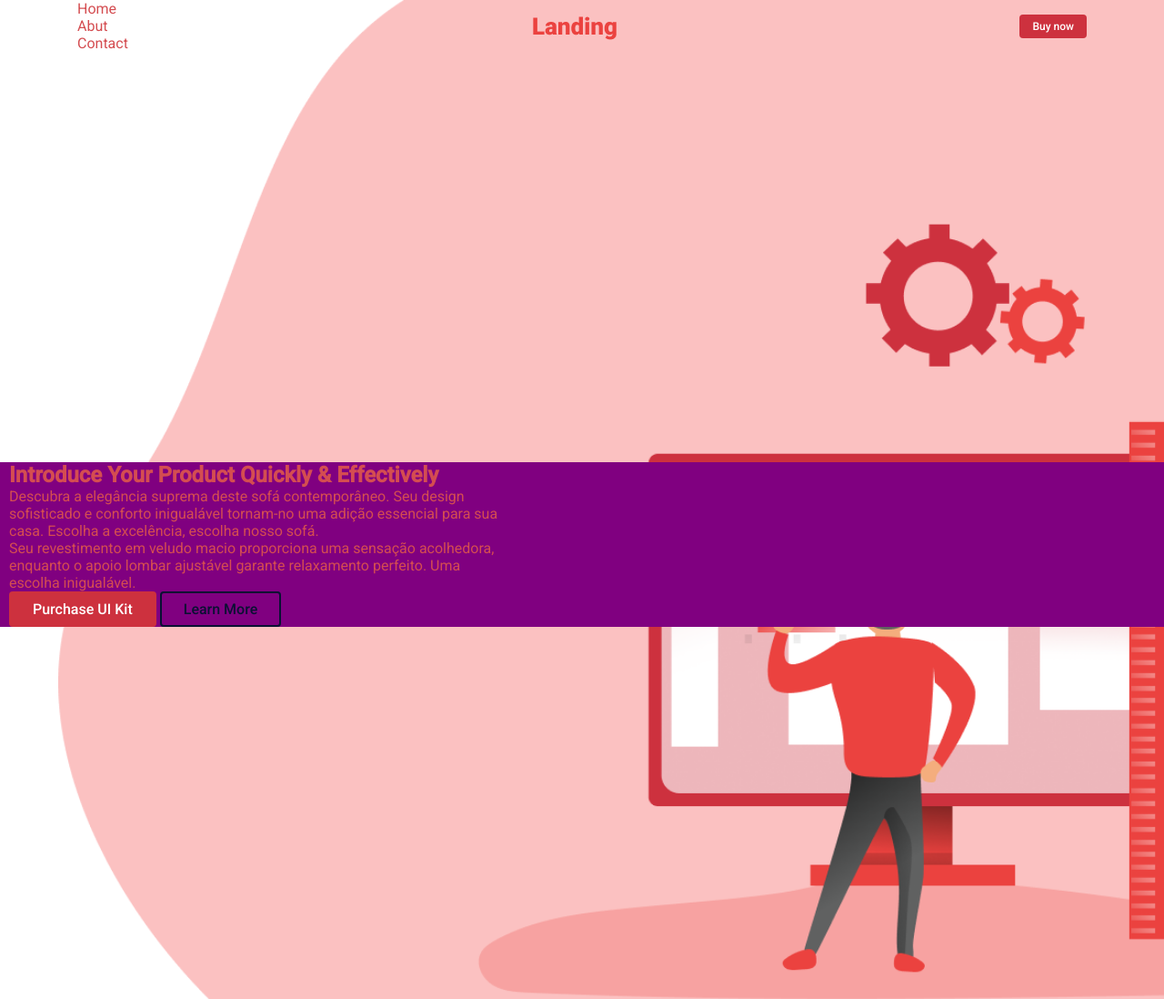
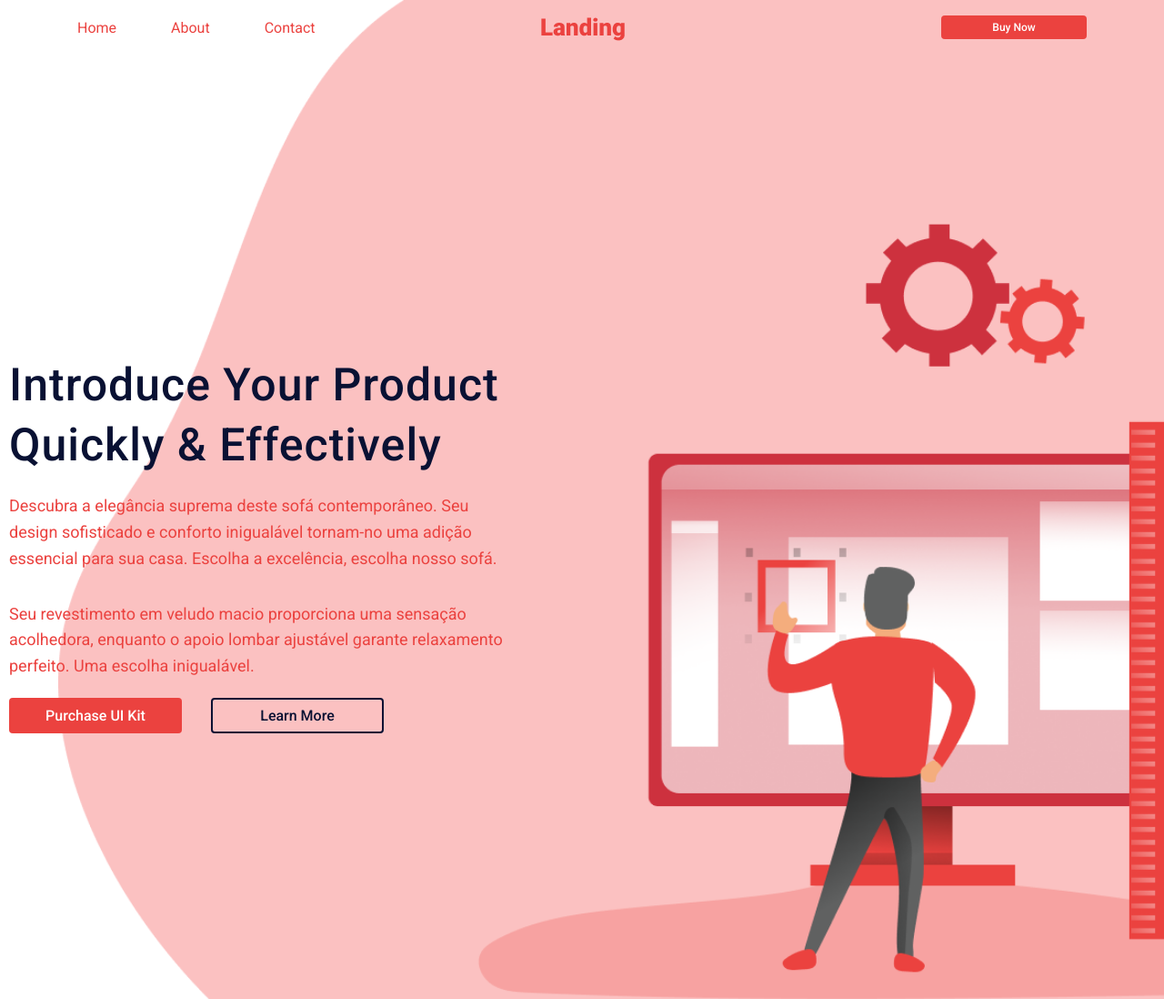
Before and after one commit to viniciusbecaleti/adatech-landing-page-errors, a plain HTML site: page index.html in a window 1280 px wide. Shown: the top 1098 px of the page at 91% size. Drawn offline with nearby package versions, Linux system fonts and the light colour scheme.

Commit message:
finalizado

```diff
--- a/index.html
+++ b/index.html
@@ -21,7 +21,7 @@
             <a href="#home">Home</a>
           </li>
           <li>
-            <a href="#abut">Abut</a>
+            <a href="#about">About</a>
           </li>
           <li>
             <a href="#contact">Contact</a>
@@ -29,11 +29,11 @@
         </ul>
       </nav>
 
-      <div>
+      <div class="logo">
         <img src="/assets/logo.png" />
       </div>
 
-      <button type="button" class="button button--small">Buy now</button>
+      <button type="button" class="button button--small">Buy Now</button>
     </div>
   </header>
 
@@ -44,7 +44,8 @@
 
     <div class="container-fluid">
       <div class="introduction">
-        <h2>Introduce Your Product Quickly & Effectively</h2>
+        <h1>Introduce Your Product Quickly & Effectively</h1>
+        <div>
           <p>
             Descubra a elegância suprema deste sofá contemporâneo. Seu design sofisticado e conforto inigualável
             tornam-no uma adição essencial para sua casa. Escolha a excelência, escolha nosso sofá.
@@ -53,8 +54,11 @@
             Seu revestimento em veludo macio proporciona uma sensação acolhedora, enquanto o apoio lombar ajustável
             garante relaxamento perfeito. Uma escolha inigualável.
           </p>
+        </div>
+       <div class="action">
         <button type="button" class="button">Purchase UI Kit</button>
         <a class="button button--secondary" href="#">Learn More</a>
+       </div>
       </div>
     </div>
   </main>
--- a/style.css
+++ b/style.css
@@ -1,9 +1,12 @@
 /* Reset */
 :root {
-  --text-color: #D44D51;
+  --primary: #EB423F;
+  --secondary: #091133;
   --body-background: #FFFFFF;
 }
-
+html{
+  font-size: 6.25%;
+}
 * {
   margin: 0;
   padding: 0;
@@ -13,11 +16,11 @@
 body, input, select, textarea, button {
   font-family: "Roboto", sans-serif;
   font-weight: 400;
-  font-size: 1rem; /*16 px (padrão do navegador)*/
+  font-size: 16rem; /*16 px (padrão do navegador)*/
 }
 
 body {
-  color: var(--text-color);
+  color: var(--primary);
   background: var(--body-background);
 }
 
@@ -28,6 +31,7 @@ ul {
 a {
   text-decoration: none;
   color: inherit;
+  display: block;
 }
 
 img {
@@ -41,39 +45,189 @@ button {
 
 /* Utils */
 .container {
-  max-width: 1130px;
+  max-width: 1130rem;
   margin-inline: auto;
-  padding-inline: 10px;
+  padding-inline: 10rem;
 }
 
 .container-fluid {
-  width: calc(100vw - ((100vw - 1284px) / 2));
+  width: calc(100vw - ((100vw - 1284rem) / 2));
   margin-left: auto;
-  background: purple;
-  padding-inline: 10px;
+  padding-inline: 10rem;
 }
 
 .button {
-  background: #CD313E;
-  border: 2px solid transparent;
+  background: var(--primary);
+  border: 2rem solid transparent;
 
   color: #fff;
   font-weight: 500;
+  text-align: center;
 
-  padding: 0.5rem 1.5rem;
-  border-radius: 4px;
+  padding: 8rem 24rem;
+  border-radius: 4rem;
 }
 
 .button--secondary {
   background: transparent;
-  border: 2px solid #091133;
-  color: #091133;
+  border: 2rem solid var(--secondary);
+  color: var(--secondary);
 }
 
 .button--small {
-  font-size: 0.75rem;
-  padding: 0.25rem 0.75rem;
+  font-size: 12rem;
+  padding: 4rem 12rem;
 }
+/*header*/
+.header {
+  position: absolute;
+  top: 0;
+  left: 0;
+  width: 100%;
+  height: 60rem;
+  display: flex;
+  align-items: center;
+  background: transparent;
+  z-index: 10;
+}
+
+.header .container {
+  width: 100%;
+  display: grid;
+  grid-template-columns: 1fr 1fr 1fr;
+  align-items: center;
+}
+
+.header nav ul{
+  display: flex;
+  gap: 60rem;
+}
+
+.header .container button{
+  min-width: 160rem;
+  width: fit-content;
+  justify-self: end;
+}
+
+.header .logo {
+  display: flex;
+  justify-content: center;
+}
+/*content*/
+.content {
+  position: relative;
+
+  height: 100vh;
+  min-height: 1196rem;
+
+  display: flex;
+  align-items: center;
+}
+
+.background {
+  position: absolute;
+  inset: 0;
+  z-index: -100;
+
+  display: flex;
+  justify-content: end;
+}
+
+.background img {
+  object-fit: cover;
+  object-position: left;
+}
+
+.introduction {
+  max-width: 550rem;
+  display: flex;
+  flex-direction: column;
+  gap: 20rem;
+}
+.introduction h1{
+  color:var(--secondary);
+  font-size: 50rem;
+  font-weight: 500;
+  line-height:1.32;
+  letter-spacing: 1px;
+}
+.introduction p {
+  font-size: 18rem;
+  line-height: 1.6;
+}
+
+.introduction p + p{
+  margin-top: 32rem;
+}
+.introduction .action{
+  display: flex;
+  gap: 32rem;
+}
+.introduction .action .button{
+  width: 100%;
+  max-width: 190rem;
+}
+/* Footer */
+.footer {
+  color: white;
+  background-color: #F78282;
+  padding-block: 64rem 32rem;
+  margin-top: 100rem;
+}
+
+.footer-top {
+  display: flex;
+  justify-content: space-between;
+  align-items: center;
+  flex-wrap: wrap;
+  gap: 15rem 30rem;
+}
+
+.footer hr {
+  width: 100%;
+  border: none;
+  border-top: 1rem solid white;
+  margin-block: 48rem 20rem;
+}
+
+.footer-bottom {
+  display: flex;
+  justify-content: space-between;
+  align-items: center;
+  flex-wrap: wrap;
+  gap: 15rem 30rem;
+}
+
+.footer-bottom ul {
+  display: flex;
+  align-items: center;
+}
+
+.footer-nav {
+  gap: 60rem;
+}
+
+.social-icons {
+  gap: 30rem;
+}
+
+.social-icons li {
+  width: 16rem;
+  height: 16rem;
+}
+
+@media (max-width: 768px) {
+  .footer-top,
+  .footer-bottom {
+    flex-direction: column;
+    justify-content: center;
+  }
+
+  .footer-nav {
+    gap: 30rem;
+  }
+}
+
 
 /* .header {
     display: flex;
@@ -125,105 +279,3 @@ button {
     display: flex;
     justify-content: space-between;
 } */
-
-.header {
-  position: absolute;
-  top: 0;
-  left: 0;
-  width: 100%;
-  background: transparent;
-}
-
-.header .container {
-  display: flex;
-  align-items: center;
-  justify-content: space-between;
-}
-
-.content {
-  position: relative;
-
-  height: 100vh;
-  min-height: 1196px;
-
-  display: flex;
-  align-items: center;
-}
-
-.background {
-  position: absolute;
-  inset: 0;
-  z-index: -100;
-
-  display: flex;
-  justify-content: end;
-}
-
-.background img {
-  object-fit: cover;
-  object-position: right;
-}
-
-.introduction {
-  max-width: 550px;
-}
-
-/* Footer */
-.footer {
-  color: white;
-  background-color: #F78282;
-  padding-block: 4rem 2rem;
-}
-
-.footer-top {
-  display: flex;
-  justify-content: space-between;
-  align-items: center;
-  flex-wrap: wrap;
-  gap: 15px 30px;
-}
-
-.footer hr {
-  width: 100%;
-  border: none;
-  border-top: 1px solid white;
-  margin-block: 3rem 1.25rem;
-}
-
-.footer-bottom {
-  display: flex;
-  justify-content: space-between;
-  align-items: center;
-  flex-wrap: wrap;
-  gap: 15px 30px;
-}
-
-.footer-bottom ul {
-  display: flex;
-  align-items: center;
-}
-
-.footer-nav {
-  gap: 60px;
-}
-
-.social-icons {
-  gap: 30px;
-}
-
-.social-icons li {
-  width: 16px;
-  height: 16px;
-}
-
-@media (max-width: 768px) {
-  .footer-top,
-  .footer-bottom {
-    flex-direction: column;
-    justify-content: center;
-  }
-
-  .footer-nav {
-    gap: 30px;
-  }
-}
```
Lines whose indentation alone changed are shown as unchanged.
